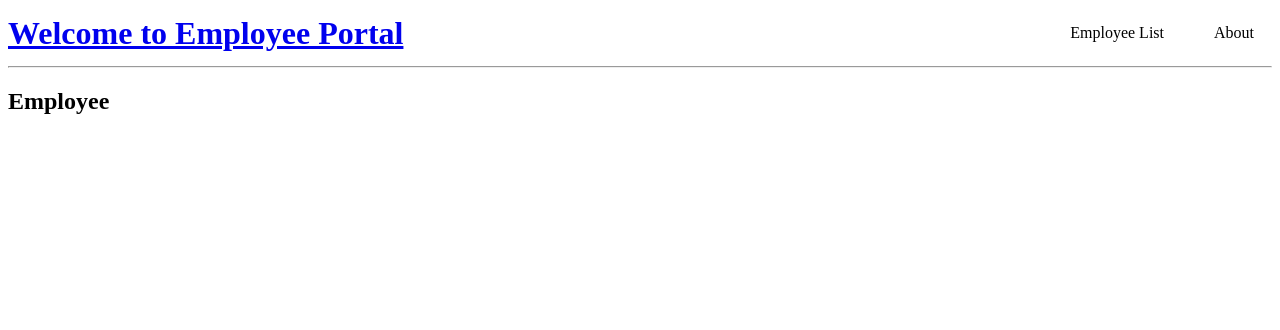
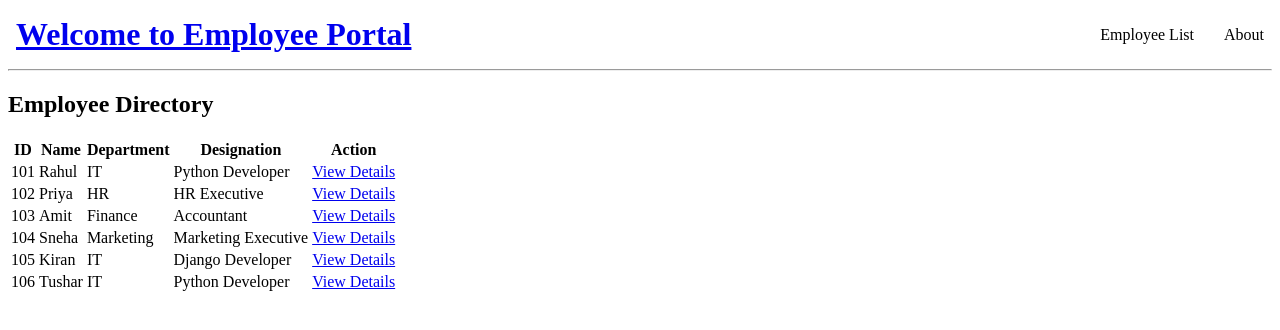
Before and after one commit to tushar1k/Employee-Portal-Django-mini-project-, a Django app: page /employees/ in a window 1280 px wide. Shown: the top 330 px of the page. Run offline with Django 5.2, Linux system fonts and the light colour scheme.

Commit message:
compeleted

```diff
--- a/employee_portal/details/Templates/employee_list.html
+++ b/employee_portal/details/Templates/employee_list.html
@@ -1,40 +1,43 @@
+{% extends 'home.html' %}
 
-{% extends 'home.html' %}
+{% block title %}Employee List{% endblock %}
 
 {% block content %}
 
-<h2>Employee</h2>
+    <h2>Employee Directory</h2>
 
-{% for employee in employees %}
+    <table>
+        <thead>
+            <tr>
+                <th>ID</th>
+                <th>Name</th>
+                <th>Department</th>
+                <th>Designation</th>
+                <th>Action</th>
+            </tr>
+        </thead>
+        <tbody>
 
-<p>
-    <table>
-        <tr>
-            <td><strong>ID</strong></td>
-            <td><strong>Name</strong></td>
-            <td><strong>Department</strong></td>
-            <td><strong>Designation</strong></td>
-        </tr>
-        <tr>
-            <td>2387</td>
-            <td>employee1</td>
-            <td>Information Technologie</td>
-            <td></td>
-        </tr>
-        <tr>
-            <td>6515</td> <td>employee2</td> <td>Human Resource</td> <td></td>
-        </tr>
-        <tr>
-            <td>7895</td> <td>employee3</td> <td>Information Technologie</td> <td></td>
-        </tr>
-        <tr>
-            <td>9161</td> <td>employee4</td> <td></td> <td></td>
-        </tr>
-        <tr>
-            <td>2518</td> <td>employee5</td> <td></td> <td></td>
-        </tr>
+            {% for emp in employees %}
+            <tr>
+                <td>{{ emp.id }}</td>
+                <td>{{ emp.name }}</td>
+                <td>{{ emp.department }}</td>
+                <td>{{ emp.designation }}</td>
+                <td>
+                    <a href="{% url 'employee_detail' emp.id %}">
+                        View Details
+                    </a>
+                </td>
+            </tr>
+            {% empty %}
+            <tr>
+                <td colspan="5">No employees found.</td>
+            </tr>
+
+            {% endfor %}
+
+        </tbody>
     </table>
-</p>
 
-{% endfor %}
 {% endblock %}
--- a/employee_portal/details/Templates/home.html
+++ b/employee_portal/details/Templates/home.html
@@ -1,65 +1,63 @@
 <!DOCTYPE html>
 <html>
 <head>
-        <title>Home page</title>
+    <title>{% block title %}Employee Portal{% endblock %}</title>
+
     <style>
-
-          .heading{
+        .heading {
             font-size: 2em;
             font-weight: bold;
-            display: flex;
+        }
 
-          }
         nav {
             display: flex;
             align-items: center;
             justify-content: space-between;
-    padding-right: 0.5em;
+            padding: 0.5em;
         }
 
         .links {
             display: flex;
             gap: 30px;
         }
-            .emp{
+
+        .emp,
+        .about {
             color: black;
             text-decoration: none;
-                margin: 10px;
-            }
-            .about{
-                color: black;
-                text-decoration: none;
-                margin: 10px;
         }
 
-
+        .emp:hover,
+        .about:hover {
+            text-decoration: underline;
+        }
     </style>
 </head>
 
 <body>
 
-        <nav >
-       <div class="heading"> <a
-        href="http://127.0.0.1:8000"
-        >Welcome to Employee Portal</a></div>
+    <nav>
+        <div class="heading">
+            <a href="http://127.0.0.1:8000/">
+                Welcome to Employee Portal
+            </a>
+        </div>
+
         <div class="links">
-          <p>
-            <a href="http://127.0.0.1:8000/employees/"
-                class="emp"
-            >
+            <a href="http://127.0.0.1:8000/employees/" class="emp">
                 Employee List
-            </a></p>
-        <p>
-            <a href="http://127.0.0.1:8000/about/"
-                class="about"
-        >
+            </a>
+
+            <a href="http://127.0.0.1:8000/about/" class="about">
                 About
-        </a></p>
+            </a>
         </div>
     </nav>
+
     <hr>
+
     {% block content %}
+    {% endblock %}
 
-        {% endblock%}
 </body>
 </html>
--- a/employee_portal/details/urls.py
+++ b/employee_portal/details/urls.py
@@ -1,10 +1,10 @@
 from django.urls import path
-from .import views
-
-
+from . import views
 
 urlpatterns = [
-    path("", views.home, name = "home"),
-    path('employees/',views.list, name = 'list'),
-    path('about/', views.about, name = 'about'),
+
+    path("", views.home, name="home"),
+    path("employees/", views.list, name="list"),
+    path("about/", views.about, name="about"),
+    path("employees/<int:id>/", views.employee_detail, name="employee_detail"),
 ]
--- a/employee_portal/details/views.py
+++ b/employee_portal/details/views.py
@@ -1,6 +1,6 @@
 from django.shortcuts import render
+from django.http import HttpResponse
 from django.template import loader
-from django.http import HttpResponse
 
 # Create your views here.
 
@@ -34,15 +34,39 @@ employees = [
         'name': 'Kiran',
         'department': 'IT',
         'designation': 'Django Developer'
+    },
+    {
+        'id': 106,
+        'name': 'Tushar',
+        'department': 'IT',
+        'designation': 'Python Developer'
     }
 ]
 
+
 def home(request):
-    template = loader.get_template('home.html')
-    return HttpResponse(template.render())
+    return render(request, 'home.html')
+
+
 def list(request):
-    template = loader.get_template('employee_list.html')
-    return HttpResponse(template.render())
+    context = {
+        'employees': employees
+    }
+    return render(request, 'employee_list.html', context)
+
+
+def employee_detail(request, id):
+    employee = next(
+        (employee for employee in employees if employee['id'] == id),
+        None
+    )
+    context = {
+        'employee': employee,
+        'id': id
+    }
+    return render(request, 'employee_detail.html', context)
+
+
 def about(request):
     template = loader.get_template('about.html')
     return HttpResponse(template.render())
```
Also changed, not shown: employee_portal/details/Templates/employee_detail.html (added, +25 -0 lines). Lines whose indentation alone changed are shown as unchanged.
